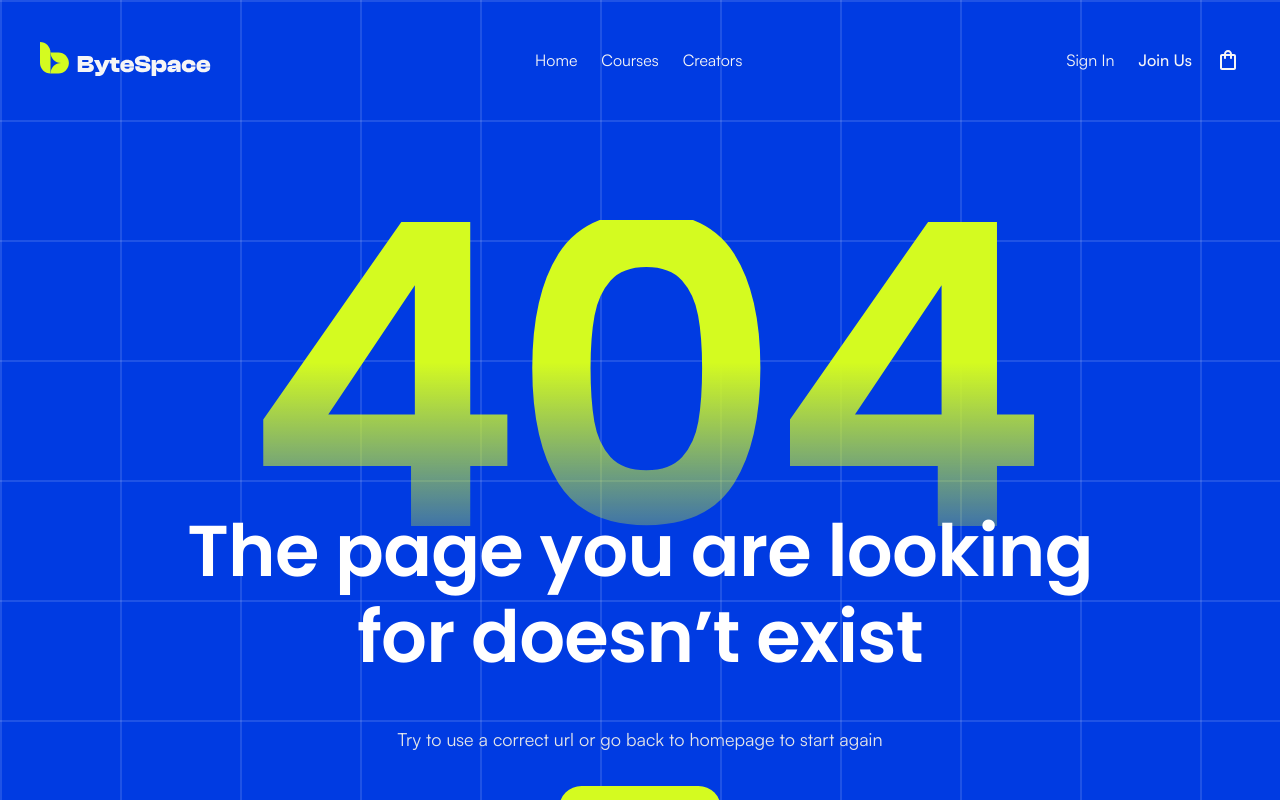
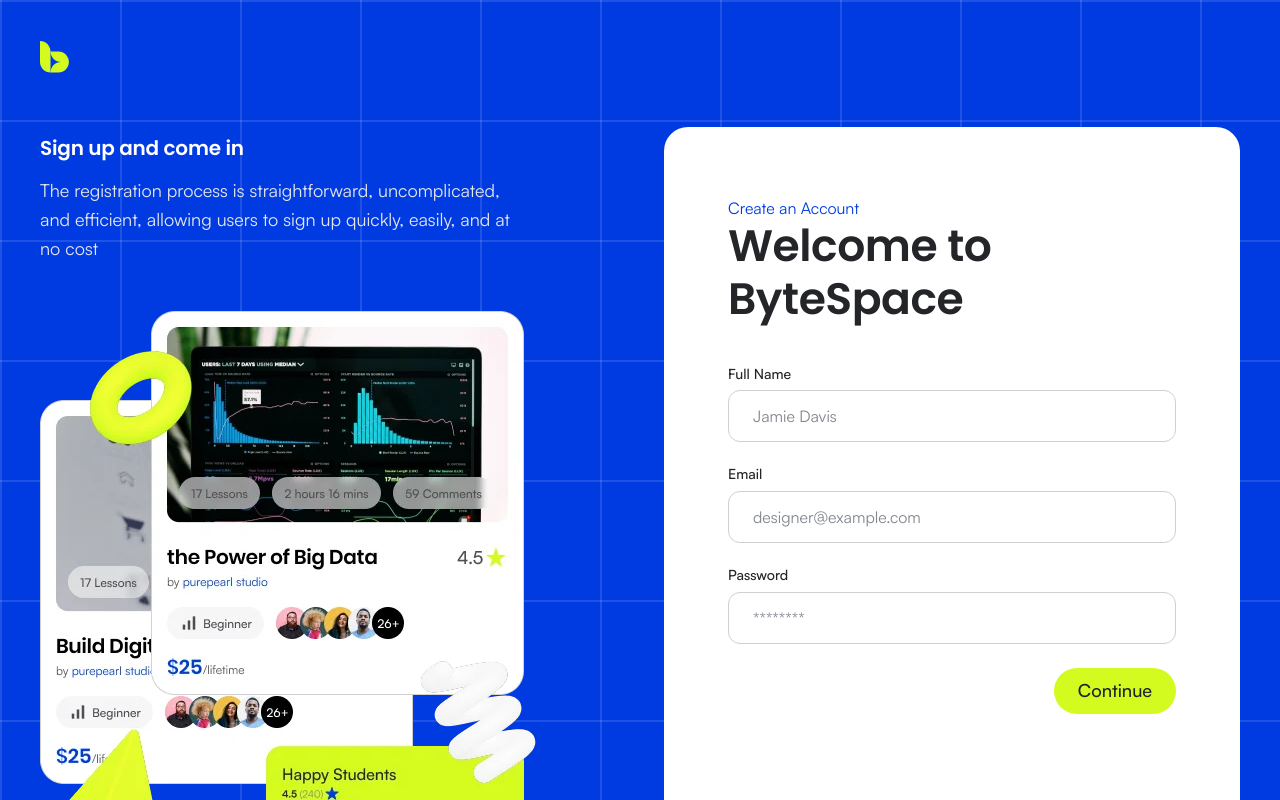
Before and after one commit to mohammad-ishtiaque/byteSpace-web, a Next.js app: page /signup in a window 1280 px wide. Before the commit this address had no page. Shown: the top 800 px of the page. Built offline with nearby package versions, Linux system fonts and the light colour scheme.

Commit message:
Add signup page

```diff
--- /dev/null
+++ b/src/app/(auth)/signup/page.jsx
@@ -0,0 +1,33 @@
+import Link from "next/link";
+import AuthShell from "@/components/auth/AuthShell";
+import AuthCard from "@/components/auth/AuthCard";
+import SignupForm from "@/components/auth/SignupForm";
+import { ROUTES } from "@/lib/constants";
+
+export const metadata = {
+  title: "Create an account",
+};
+
+export default function SignupPage() {
+  return (
+    <AuthShell
+      title="Sign up and come in"
+      description="The registration process is straightforward, uncomplicated, and efficient, allowing users to sign up quickly, easily, and at no cost"
+    >
+      <AuthCard
+        eyebrow="Create an Account"
+        title="Welcome to ByteSpace"
+        footer={
+          <>
+            Already have an account?{" "}
+            <Link href={ROUTES.login} className="text-primary underline-offset-2 hover:underline">
+              Login
+            </Link>
+          </>
+        }
+      >
+        <SignupForm />
+      </AuthCard>
+    </AuthShell>
+  );
+}
--- /dev/null
+++ b/src/components/auth/SignupForm.jsx
@@ -0,0 +1,57 @@
+"use client";
+
+import Button from "@/components/ui/Button";
+import Input from "@/components/ui/Input";
+import useAuthForm from "@/hooks/useAuthForm";
+import { validateSignup } from "@/lib/validation";
+import { signup } from "@/services/auth";
+
+export default function SignupForm() {
+  const { errors, formError, isSubmitting, clearError, handleSubmit } = useAuthForm({
+    validate: validateSignup,
+    submit: signup,
+  });
+
+  return (
+    <form noValidate onSubmit={handleSubmit} onChange={clearError} className="flex flex-col">
+      <div className="flex flex-col gap-6">
+        <Input
+          id="signup-name"
+          name="name"
+          label="Full Name"
+          placeholder="Jamie Davis"
+          autoComplete="name"
+          error={errors.name}
+        />
+        <Input
+          id="signup-email"
+          name="email"
+          type="email"
+          label="Email"
+          placeholder="designer@example.com"
+          autoComplete="email"
+          error={errors.email}
+        />
+        <Input
+          id="signup-password"
+          name="password"
+          type="password"
+          label="Password"
+          placeholder="********"
+          autoComplete="new-password"
+          error={errors.password}
+        />
+      </div>
+
+      {formError && (
+        <p role="alert" className="mt-6 text-body-xs text-red-600">
+          {formError}
+        </p>
+      )}
+
+      <Button type="submit" disabled={isSubmitting} className="mt-6 self-end">
+        {isSubmitting ? "Creating account..." : "Continue"}
+      </Button>
+    </form>
+  );
+}
```
